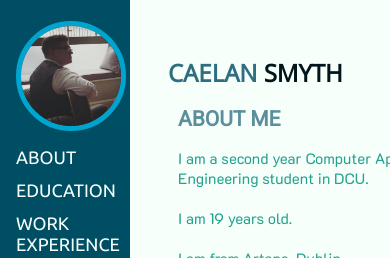
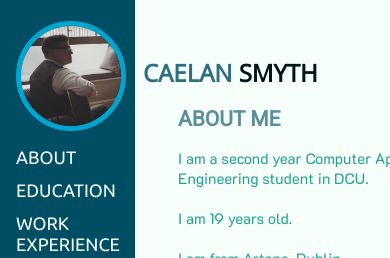
Before and after one commit to caelansmyth/caelansmyth.github.io, a plain HTML site: page index.html in a window 390 px wide. Shown: the top 258 px of the page. Drawn offline with nearby package versions, Linux system fonts and the light colour scheme.

Commit message:
Update layout.css

```diff
--- a/layout.css
+++ b/layout.css
@@ -81,11 +81,14 @@ li {
 @media only screen and (max-width: 500px) {
     .sidenav {
       padding-top: 15px;
-      width: 130px;
+      width: 135px;
     }
     .sidenav a {font-size: 18px;}
     .main {width: 100%;}
     p{font-size: 15px;}
-    h1{font-size: 24px;}
+    h1{
+      font-size: 24px;
+      margin-left: 135px;
+    }
     h2{font-size: 21px;}
     h3{font-size: 18px;}
```
